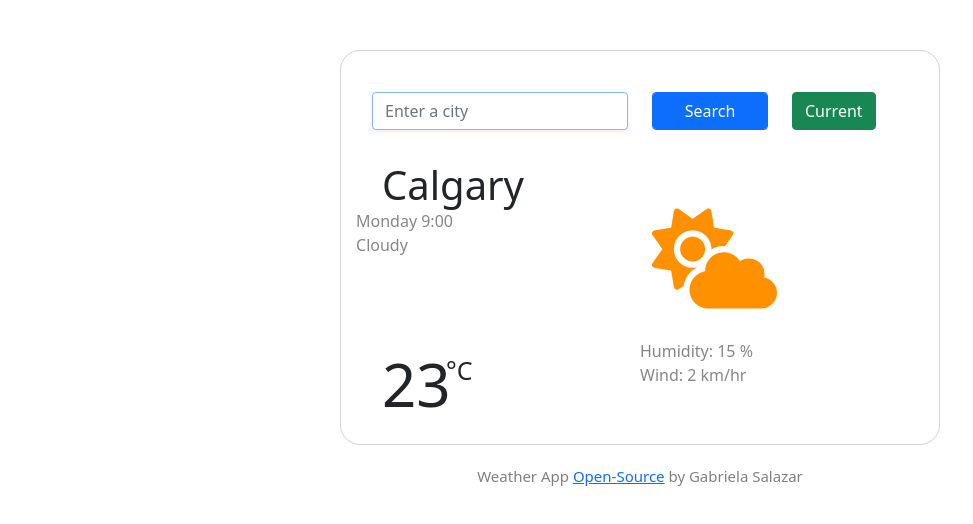
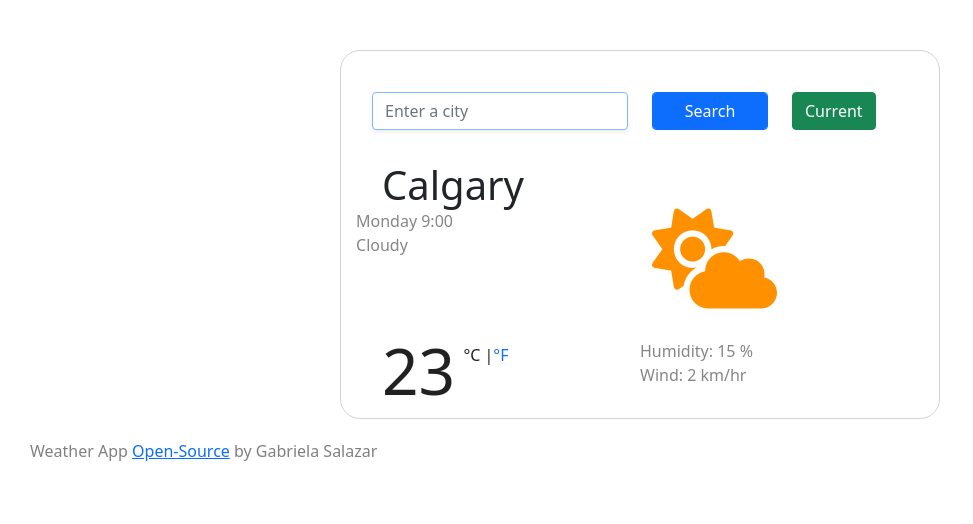
Before and after one commit to salazargc/SheCodes, a website built with Parcel: page index.html in a window 1280 px wide. Shown: the whole page, without its empty margins (0-973 px from the left). Built offline with nearby package versions, Linux system fonts and the light colour scheme.

Commit message:
fahrenheit and celsius conversion

```diff
--- a/index.html
+++ b/index.html
@@ -64,13 +64,24 @@
           </div>
 
           <div class="col-sm-6">
-            <span><i class="fas fa-cloud-sun cloudy-icon"></i></span>
+            <span><i class="fas fa-cloud-sun cloudy-icon" id="icon"></i></span>
           </div>
 
           <div class="row">
             <div class="col-6">
-              <span class="temp" id="temp">23</span>
-              <span class="celsius" id="celsius">°C</span>
+              <div class="clearfix weather-temperature">
+                <div class="float-left">
+                  <strong id="temp">23</strong>
+                  <span class="units">
+                    <a href="#" id="celsius-link" class="active">°C </a>|<a
+                      href="#"
+                      id="fahrenheit-link"
+                      class="fahrenheit"
+                      >°F</a
+                    ></span
+                  >
+                </div>
+              </div>
             </div>
             <div class="col-sm-6">
               <ul>
--- a/src/index.js
+++ b/src/index.js
@@ -52,7 +52,34 @@ function showTemperature(response) {
   document.querySelector("#current-date").innerHTML = formatDate(
     response.data.dt * 1000
   );
+
+  celsiusTemperature = Math.round(response.data.main.temp);
 }
+
+function displayFahrenheitTemperature(event) {
+  event.preventDefault();
+  let temperatureElement = document.querySelector("#temp");
+  celsiusLink.classList.remove("active");
+  fahrenheitLink.classList.add("active");
+  let fahrenheitTemperature = (celsiusTemperature * 9) / 5 + 32;
+  temperatureElement.innerHTML = Math.round(fahrenheitTemperature);
+}
+
+function displayCelsiusTemperature(event) {
+  event.preventDefault();
+  celsiusLink.classList.add("active");
+  fahrenheitLink.classList.remove("active");
+  let temperatureElement = document.querySelector("#temp");
+  temperatureElement.innerHTML = celsiusTemperature;
+}
+
+let fahrenheitLink = document.querySelector("#fahrenheit-link");
+fahrenheitLink.addEventListener("click", displayFahrenheitTemperature);
+
+let celsiusLink = document.querySelector("#celsius-link");
+celsiusLink.addEventListener("click", displayCelsiusTemperature);
+
+let celsiusTemperature = null;
 
 // Current location button
 
--- a/src/styles.css
+++ b/src/styles.css
@@ -24,22 +24,13 @@ li {
 li::first-letter {
   text-transform: capitalize;
 }
+
 .card {
   margin: 20px auto;
   border: 1px solid lightgray;
   padding: 15px;
   border-radius: 20px;
   max-width: 600px;
-}
-.temp {
-  font-size: 60px;
-  margin: 5px 26px auto;
-}
-.celsius {
-  font-size: 25px;
-  position: absolute;
-  left: 105px;
-  bottom: 55px;
 }
 
 .cloudy-icon {
@@ -53,9 +44,27 @@ li::first-letter {
   color: gray;
 }
 
-.link {
-  display: block;
-  text-align: center;
-  font-size: 15px;
-  margin-top: 10px;
+.weather-temperature strong {
+  color: rgb(33, 33, 33);
+  font-size: 64px;
+  line-height: 1;
+  font-weight: 400;
+  margin: 5px 26px auto;
 }
+.weather-temperature .units {
+  position: relative;
+  font-size: 16px;
+  top: -34px;
+  right: 22px;
+}
+.weather-temperature .active {
+  color: rgb(33, 33, 33);
+  cursor: default;
+  text-decoration: none;
+}
+.weather-temperature .fahrenheit {
+  text-decoration: none;
+}
+.weather-temperature .active:hover {
+  text-decoration: none;
+}
```
